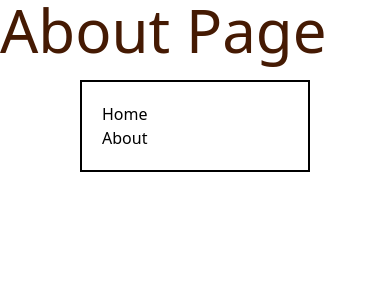
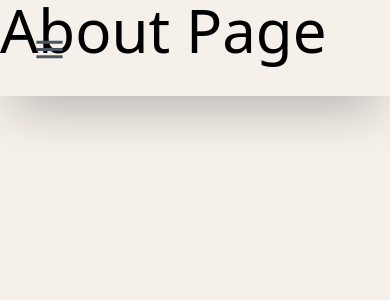
Before and after one commit to nickte4/coffee-shop, a React (Vite) app: page /about in a window 390 px wide. Shown: the top 300 px of the page. Built offline with nearby package versions, Linux system fonts and the light colour scheme.

Commit message:
Add mobile navbar

```diff
--- a/package.json
+++ b/package.json
@@ -10,6 +10,10 @@
     "preview": "vite preview"
   },
   "dependencies": {
+    "@emotion/react": "^11.11.1",
+    "@emotion/styled": "^11.11.0",
+    "@mui/icons-material": "^5.14.16",
+    "@mui/material": "^5.14.17",
     "react": "^18.2.0",
     "react-dom": "^18.2.0",
     "react-router-dom": "^6.18.0"
--- a/src/App.jsx
+++ b/src/App.jsx
@@ -7,10 +7,13 @@ import {
 
 import Home from "./pages/Home";
 import About from "./pages/About";
+import Navbar from "./components/Navbar";
 
 function App() {
   return (
     <>
+      <div className="bg-background min-h-screen">
+        <Navbar />
         <Router>
           <Routes>
             <Route path="/" element={<Home />} />
@@ -18,6 +21,7 @@ function App() {
             <Route path="*" element={<Navigate to="/" />} />
           </Routes>
         </Router>
+      </div>
     </>
   );
 }
--- a/src/components/Navbar.jsx
+++ b/src/components/Navbar.jsx
@@ -1,24 +1,20 @@
+import { useEffect, useState } from "react";
+import NavbarDesktop from "./NavbarDesktop";
+import NavbarMobile from "./NavbarMobile";
+
 export default function Navbar() {
-  return (
-    <>
-      <ul className="border-2 border-black p-5 mx-20 my-5">
-        <li>
-          <a
-            className="hover:text-purple-400 hover:underline underline-offset-2"
-            href="/"
-          >
-            Home
-          </a>
-        </li>
-        <li>
-          <a
-            className="hover:text-purple-400 hover:underline underline-offset-2"
-            href="/about"
-          >
-            About
-          </a>
-        </li>
-      </ul>
-    </>
-  );
+  const [isMobile, setIsMobile] = useState(() => {
+    if (typeof window === "undefined") return false;
+    return window.innerWidth < 640;
+  });
+
+  function handleResize() {
+    window.innerWidth < 640 ? setIsMobile(true) : setIsMobile(false);
+  }
+
+  useEffect(() => {
+    window.addEventListener("resize", handleResize);
+  }, []);
+
+  return <>{isMobile ? <NavbarMobile /> : <NavbarDesktop />}</>;
 }
--- /dev/null
+++ b/src/components/NavbarDesktop.jsx
@@ -0,0 +1,7 @@
+export default function NavbarDesktop() {
+  return (
+    <>
+      <div className="w-screen transition-all fixed h-24 z-10 shadow-2xl mb-5"></div>
+    </>
+  );
+}
--- /dev/null
+++ b/src/components/NavbarMobile.jsx
@@ -0,0 +1,41 @@
+import { useState } from "react";
+import MenuIcon from "@mui/icons-material/Menu";
+import CloseIcon from "@mui/icons-material/Close";
+
+export default function NavbarMobile() {
+  const [menuOpen, setMenuOpen] = useState(false);
+
+  function toggleMenu() {
+    setMenuOpen((prevMenuOpen) => !prevMenuOpen);
+  }
+
+  return (
+    <>
+      {!menuOpen ? (
+        <div className="w-screen transition-all fixed h-24 z-10 shadow-2xl mb-5">
+          <MenuIcon
+            onClick={toggleMenu}
+            fontSize="large"
+            className="m-8 cursor-pointer text-gray-600 hover:text-black rounded-full"
+          />
+        </div>
+      ) : (
+        <div className="top-0 left-0 transition-all bg-background fixed shadow-2xl w-1/3 h-screen z-20">
+          <CloseIcon
+            onClick={toggleMenu}
+            fontSize="large"
+            className="absolute left-3 top-3 cursor-pointer rounded-full text-gray-600 hover:text-black"
+          />
+          <ul className="mx-5 my-20 text-3xl text-gray-600">
+            <li className="transition-all hover:scale-110 hover:translate-x-5 hover:text-black">
+              <a href="/">Home</a>
+            </li>
+            <li className="transition-all hover:scale-110 hover:translate-x-5 hover:text-black">
+              <a href="/about">About</a>
+            </li>
+          </ul>
+        </div>
+      )}
+    </>
+  );
+}
--- a/src/pages/About.jsx
+++ b/src/pages/About.jsx
@@ -1,10 +1,8 @@
-import Navbar from "../components/Navbar";
 
 export default function About() {
   return (
     <>
       <h1 className="text-amber-950 text-6xl">About Page</h1>
-      <Navbar />
     </>
   );
 }
--- a/src/pages/Home.jsx
+++ b/src/pages/Home.jsx
@@ -1,10 +1,7 @@
-import Navbar from "../components/Navbar";
-
 export default function Home() {
   return (
     <>
-      <h1 className="text-sky-400 text-6xl">Home Page</h1>
-      <Navbar />
+      <h1 className="z-10 text-6xl"></h1>
     </>
   );
 }
--- a/tailwind.config.js
+++ b/tailwind.config.js
@@ -1,8 +1,21 @@
 /** @type {import('tailwindcss').Config} */
+import colors from "tailwindcss/colors";
+
 export default {
   content: ["./index.html", "./src/**/*.{js,ts,jsx,tsx}"],
   theme: {
-    extend: {},
+    colors: {
+      black: colors.black,
+      white: colors.white,
+      gray: colors.gray,
+      emerald: colors.emerald,
+      indigo: colors.indigo,
+      yellow: colors.yellow,
+      background: "#f5f0ea",
+      primary: "#7e6242",
+      secondary: "#e1d2c1",
+      accent: "#8da57a",
+    },
   },
   plugins: [],
 };
```
Also changed, not shown: 1 other file (tests, documents, lock files or other folders). Lines whose indentation alone changed are shown as unchanged.
